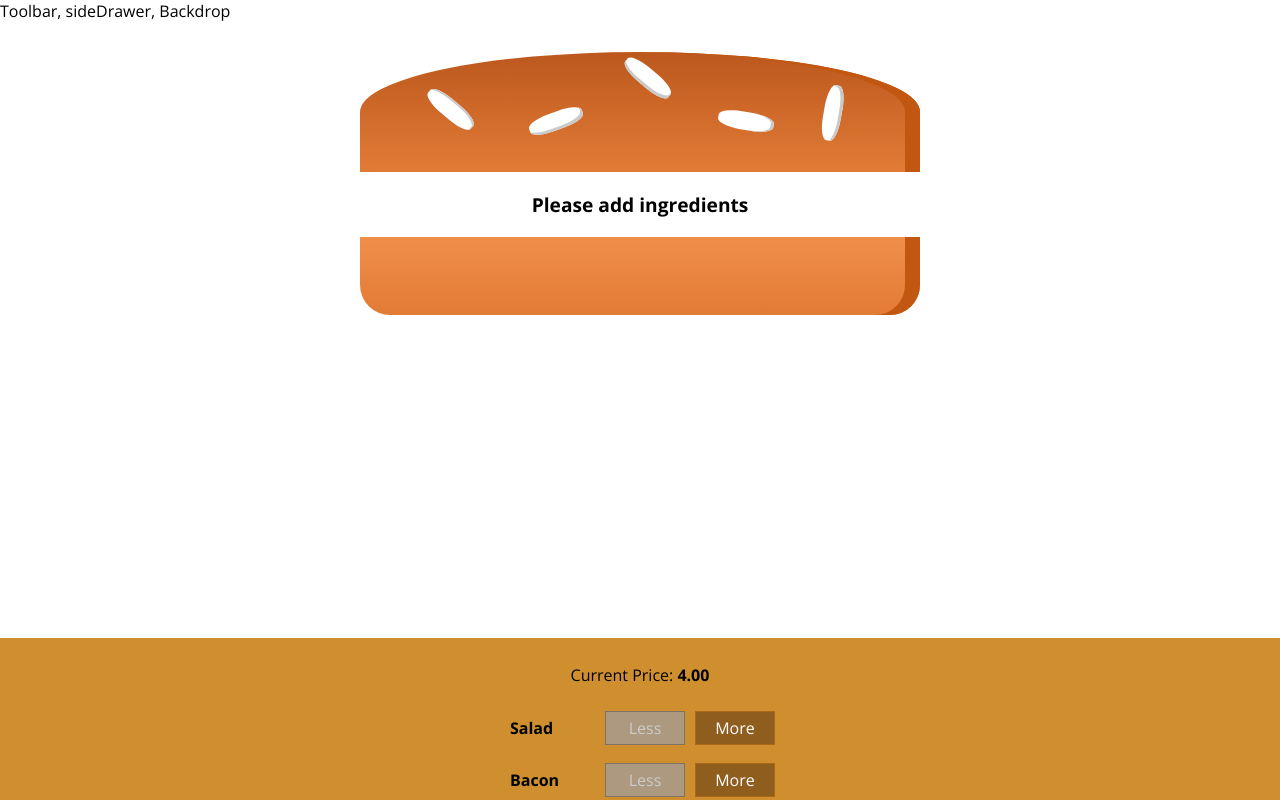
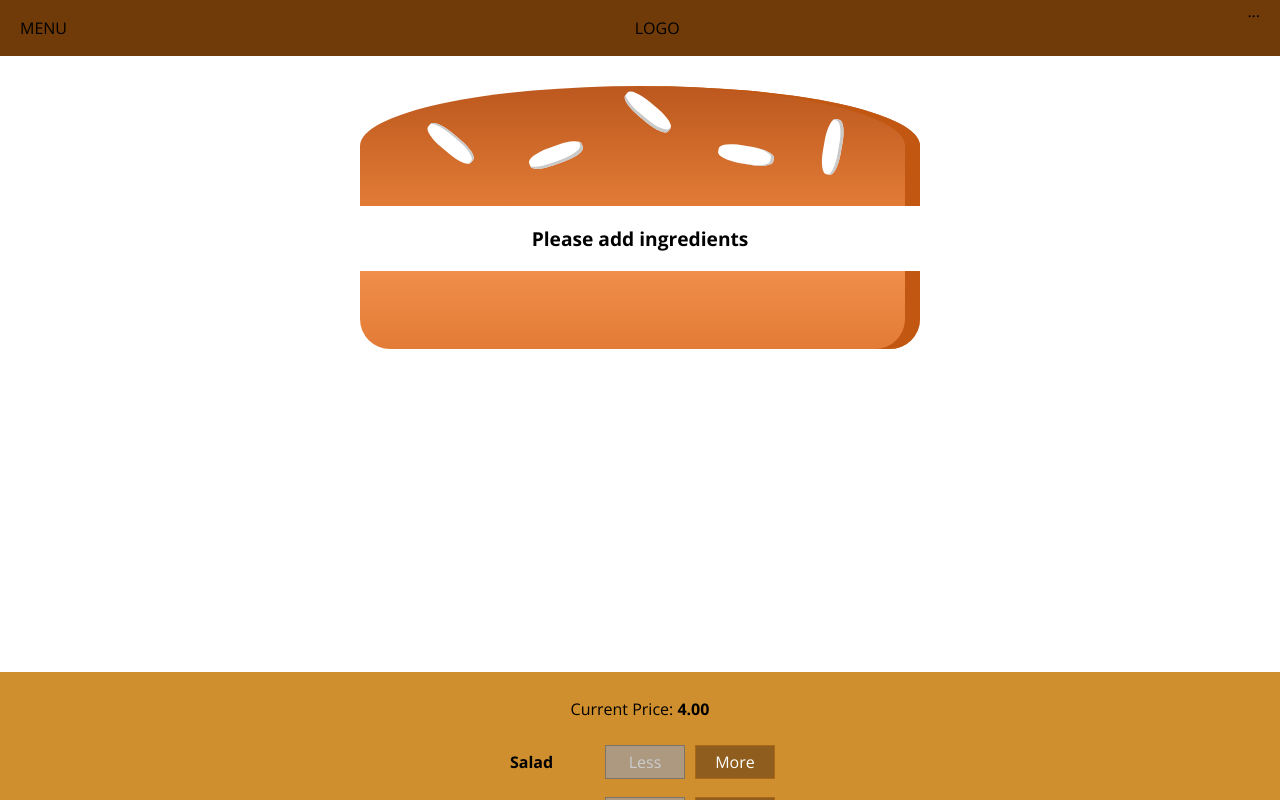
Before and after one commit to frandm182/burguerapp, a React app: page / in a window 1280 px wide. Shown: the top 800 px of the page. Built offline with nearby package versions, Linux system fonts and the light colour scheme.

Commit message:
Adding Toolbar Component

```diff
--- a/src/components/Layout/Layout.css
+++ b/src/components/Layout/Layout.css
@@ -1,3 +1,3 @@
 .Content {
-    margin-top: 16px;
+    margin-top: 72px;
 }
--- a/src/components/Layout/Layout.js
+++ b/src/components/Layout/Layout.js
@@ -1,11 +1,12 @@
 import React from 'react';
 import PropTypes from 'prop-types';
 import AuxHoc from '../../hoc/AuxHoc';
+import Toolbar from '../Navigation/Toolbar/Toolbar';
 import classes from './Layout.css';
 
 const layout = ({ children }) => (
   <AuxHoc>
-    <div>Toolbar, sideDrawer, Backdrop</div>
+    <Toolbar />
     <main className={classes.Content}>{children}</main>
   </AuxHoc>
 );
--- /dev/null
+++ b/src/components/Navigation/Toolbar/Toolbar.css
@@ -0,0 +1,19 @@
+.Toolbar {
+    height: 56px;
+    width: 100%;
+    position: fixed;
+    top: 0;
+    left: 0;
+    background-color: #703b09;
+    display: flex;
+    justify-content: space-between;
+    align-items: center;
+    padding: 0 20px;
+    box-sizing: border-box;
+    z-index: 90;
+}
+
+.Toolbar nav {
+    height: 100%;
+
+}
--- /dev/null
+++ b/src/components/Navigation/Toolbar/Toolbar.js
@@ -0,0 +1,13 @@
+import React from 'react';
+
+import classes from './Toolbar.css';
+
+const toolbar = () => (
+  <header className={classes.Toolbar}>
+    <div>MENU</div>
+    <div>LOGO</div>
+    <nav>...</nav>
+  </header>
+);
+
+export default toolbar;
```
